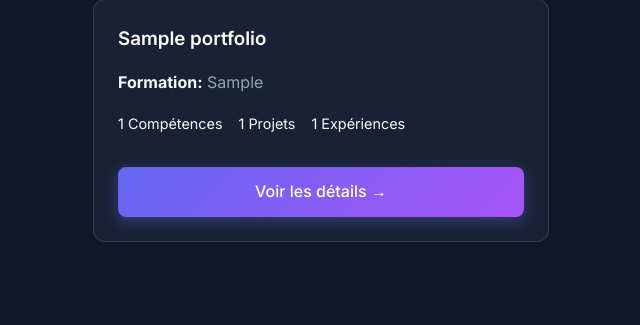
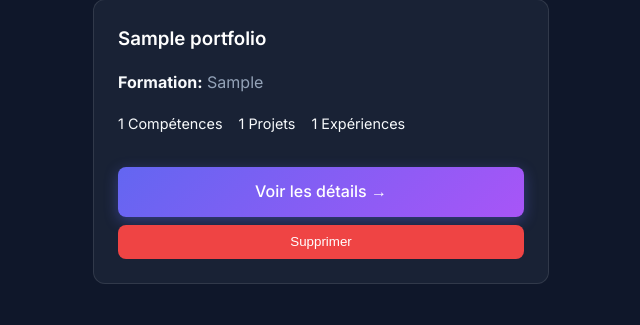
Before and after one commit to martindmv/E-Portifolio, a FastAPI app: page /portfolios/ in a window 1280 px wide. Shown: the part 217-542 px from the top of the page, without its empty margins (79-719 px from the left). Run offline with FastAPI, Linux system fonts and the light colour scheme; tables that the repository leaves empty hold one stand-in row (values such as "Sample post").

Commit message:
supprimer un portfolio

```diff
--- a/main.py
+++ b/main.py
@@ -161,6 +161,16 @@ def delete_portfolio(portfolio_id: int, session: SessionDep):
     return {"ok": True}
 
 
+@app.post("/portfolios/{portfolio_id}/delete")
+def delete_portfolio_post(portfolio_id: int, session: SessionDep):
+    portfolio = session.get(Portfolio, portfolio_id)
+    if not portfolio:
+        raise HTTPException(status_code=404, detail="Portfolio not found")
+    session.delete(portfolio)
+    session.commit()
+    return RedirectResponse(url="/portfolios/", status_code=303)
+
+
 # Ajouter une compétence à un portfolio
 @app.post("/portfolios/{portfolio_id}/skills/")
 def create_skill(
@@ -189,7 +199,8 @@ def delete_skill(skill_id: int, session: SessionDep):
     session.commit()
     return RedirectResponse(url=f"/portfolios/{portfolio_id}", status_code=303)
 
-    # Ajouter une expérience
+
+# Ajouter une expérience
 
 
 @app.post("/portfolios/{portfolio_id}/experiences/")
--- a/templates/home.html
+++ b/templates/home.html
@@ -23,6 +23,13 @@
 
       <a href="/portfolios/{{ portfolio.id }}" class="btn"
         style="width: 100%; text-align: center; margin-top: 1rem;">Voir les détails →</a>
+      <!-- ✅ Ajoute ici -->
+      <form action="/portfolios/{{ portfolio.id }}/delete" method="post" style="margin-top: 0.5rem;">
+        <button type="submit"
+          style="width:100%; background:#ef4444; border:none; color:white; padding:0.6rem; border-radius:8px; cursor:pointer;">
+          Supprimer
+        </button>
+      </form>
     </div>
     {% endfor %}
   </div>
```
